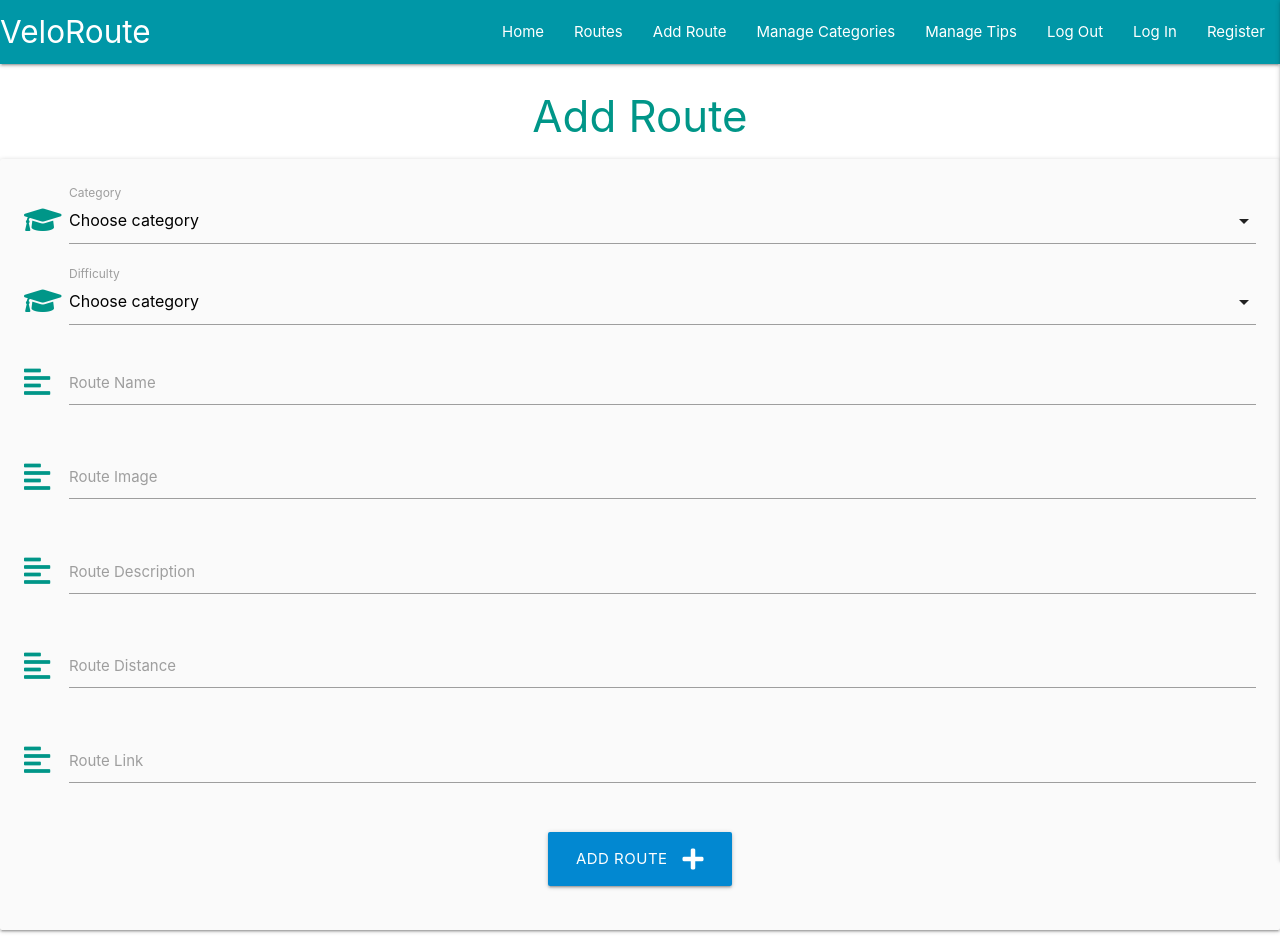
After one commit to Matty-El/velo-route, a Flask app: page /add_route in a window 1280 px wide. The commit adds this page. Run offline with Flask 2, Linux system fonts and the light colour scheme; data that the repository does not hold is empty; some libraries are stand-ins or nearby versions.

Commit message:
Implement Add Route template and form input fields

```diff
--- a/app.py
+++ b/app.py
@@ -112,6 +112,31 @@ def profile(username):
     return redirect(url_for("login"))
 
 
+@app.route("/add_route", methods=["GET", "POST"])
+def add_route():
+    if request.method == "POST":
+        route = {
+            "category_name": request.form.get("category_name"),
+            "route_name": request.form.get("course_name"),
+            "route_image": request.form.get("module_name"),
+            "route_distance": request.form.get("route_distance"),
+            "route_difficulty": request.form.get("route_difficulty"),
+            "route_description": request.form.get("route_description"),
+            "route_link": request.form.get("route_link"),
+            "created_by": session["user"]
+        }
+
+        mongo.db.routes.insert_one(route)
+        flash("Route Successfully Added")
+        return redirect(url_for("get_routes"))
+
+    categories = mongo.db.categories.find().sort("category_name", 1)
+    difficulty_levels = mongo.db.difficulty_levels.find().sort(
+        "route_difficulty", 1)
+    return render_template("add_route.html", categories=categories,
+                           difficulty_levels=difficulty_levels)
+
+
 if __name__ == "__main__":
     app.run(host=os.environ.get("IP"),
             port=int(os.environ.get("PORT")),
--- a/static/js/script.js
+++ b/static/js/script.js
@@ -1,3 +1,4 @@
 $(document).ready(function(){
     $('.sidenav').sidenav({edge: "right"});
+    $('select').formSelect();
   });
--- /dev/null
+++ b/templates/add_route.html
@@ -0,0 +1,89 @@
+{% extends "base.html" %}
+{% block content %}
+
+<h3 class="teal-text center-align">Add Route</h3>
+
+<div class="row card-panel grey lighten-5">
+    <form class="col s12" method="POST" action="{{ url_for('add_route') }}">
+        <!-- category selector-->
+        <div class="row">
+            <div class="input-field s12">
+                <i class="fas fa-graduation-cap prefix teal-text"></i>
+                <select id="category_name" name="category_name" class="validate" required>
+                    <option value="" disabled selected>Choose category</option>
+                    {% for category in categories %}
+                    <option value="{{ category.category_name }}">{{ category.category_name }}</option>
+                    {% endfor %}
+                </select>
+                <label for="category_name">Category</label>
+            </div>
+        </div>
+        <div class="row">
+            <div class="input-field s12">
+                <i class="fas fa-graduation-cap prefix teal-text"></i>
+                <select id="route_difficulty" name="route_difficulty" class="validate" required>
+                    <option value="" disabled selected>Choose category</option>
+                    {% for difficulty_level in difficulty_levels %}
+                    <option value="{{ difficulty_level.route_difficulty }}">{{ difficulty_level.route_difficulty }}</option>
+                    {% endfor %}
+                </select>
+                <label for="route_difficulty">Difficulty</label>
+            </div>
+        </div>
+        <!-- route name -->
+        <div class="row">
+            <div class="input-field s12">
+                <i class="fas fa-align-left prefix teal-text"></i>
+                <textarea id="route_name" name="route_name" minlength="10" maxlength="200"
+                    class="materialize-textarea validate" required></textarea>
+                <label for="route_name">Route Name</label>
+            </div>
+        </div>
+        <!-- route image -->
+        <div class="row">
+            <div class="input-field s12">
+                <i class="fas fa-align-left prefix teal-text"></i>
+                <textarea id="route_image" name="route_image" minlength="10" maxlength="200"
+                    class="materialize-textarea validate" required></textarea>
+                <label for="route_image">Route Image</label>
+            </div>
+        </div>
+        <!-- route description -->
+        <div class="row">
+            <div class="input-field s12">
+                <i class="fas fa-align-left prefix teal-text"></i>
+                <textarea id="route_description" name="route_description" minlength="10" maxlength="200"
+                    class="materialize-textarea validate" required></textarea>
+                <label for="route_description">Route Description</label>
+            </div>
+        </div>
+        <!-- route distance -->
+        <div class="row">
+            <div class="input-field s12">
+                <i class="fas fa-align-left prefix teal-text"></i>
+                <textarea id="route_distance" name="route_distance" minlength="1" maxlength="10"
+                    class="materialize-textarea validate" required></textarea>
+                <label for="route_distance">Route Distance</label>
+            </div>
+        </div>
+        <!-- route link -->
+        <div class="row">
+            <div class="input-field s12">
+                <i class="fas fa-align-left prefix teal-text"></i>
+                <textarea id="route_link" name="route_link" minlength="1" maxlength="200"
+                    class="materialize-textarea validate" required></textarea>
+                <label for="route_link">Route Link</label>
+            </div>
+        </div>
+        <!-- add new study session button -->
+        <div class="row">
+            <div class="col center-align s12">
+                <button class="btn-large light-blue darken-2 waves-effect waves-light" type="submit">
+                    Add Route<i class="fas fa-plus right"></i>
+                </button>
+            </div>
+        </div>
+    </form>
+</div>
+
+{% endblock %}
--- a/templates/base.html
+++ b/templates/base.html
@@ -24,7 +24,7 @@
           <ul class="right hide-on-med-and-down">
             <li><a href="#">Home</a></li>
             <li><a href="{{ url_for('get_routes') }}">Routes</a></li>
-            <li><a href="#">Add Route</a></li>
+            <li><a href="{{ url_for('add_route') }}">Add Route</a></li>
             <li><a href="#">Manage Categories</a></li>
             <li><a href="#">Manage Tips</a></li>
             <li><a href="{{ url_for('logout') }}">Log Out</a></li>
@@ -38,7 +38,7 @@
         <li><h4 class="center-align cyan-text text-darken-4">VeloRoute</h4></li>
         <li><a href="#">Home</a></li>
         <li><a href="{{ url_for('get_routes') }}">Routes</a></li>
-        <li><a href="#">Add Route</a></li>
+        <li><a href="{{ url_for('add_route') }}">Add Route</a></li>
         <li><a href="#">Manage Categories</a></li>
         <li><a href="#">Manage Tips</a></li>
         <li><a href="{{ url_for('logout') }}">Log Out</a></li>
```
